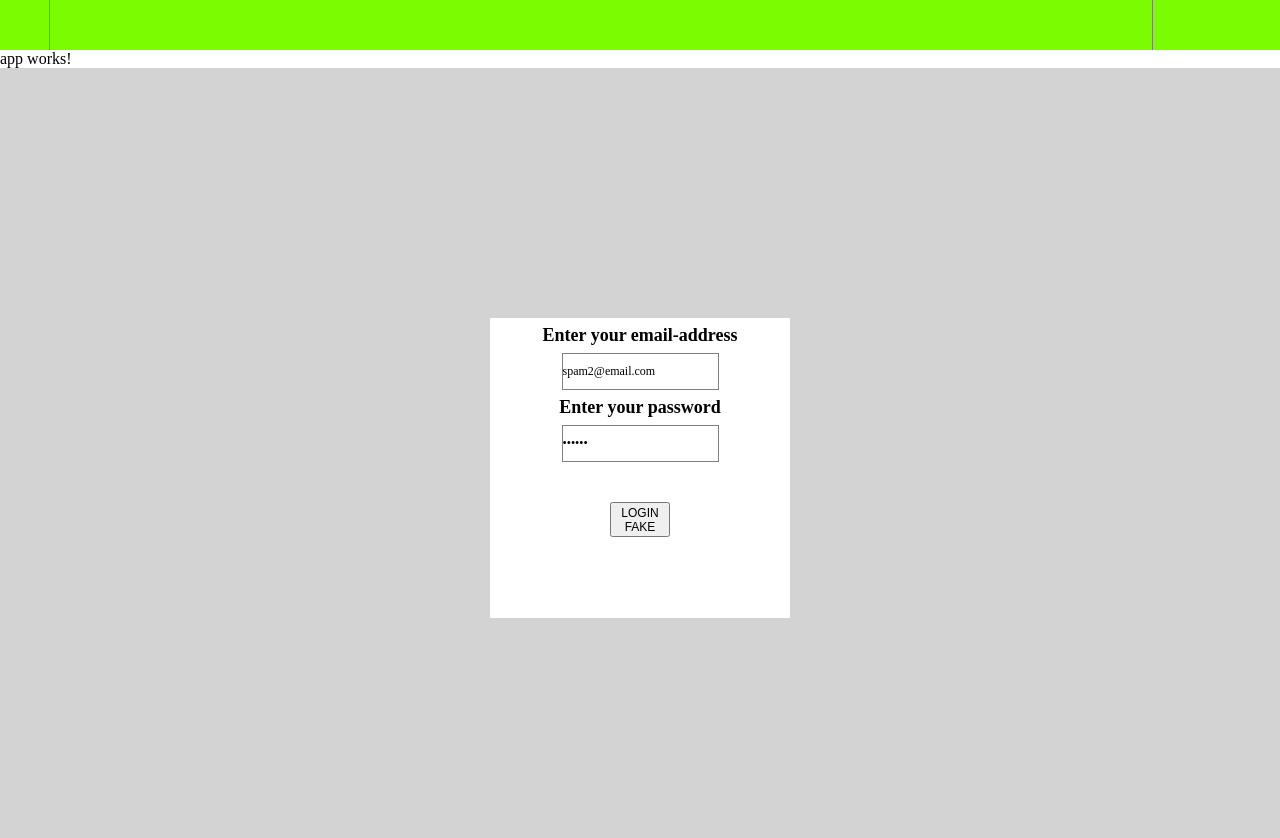
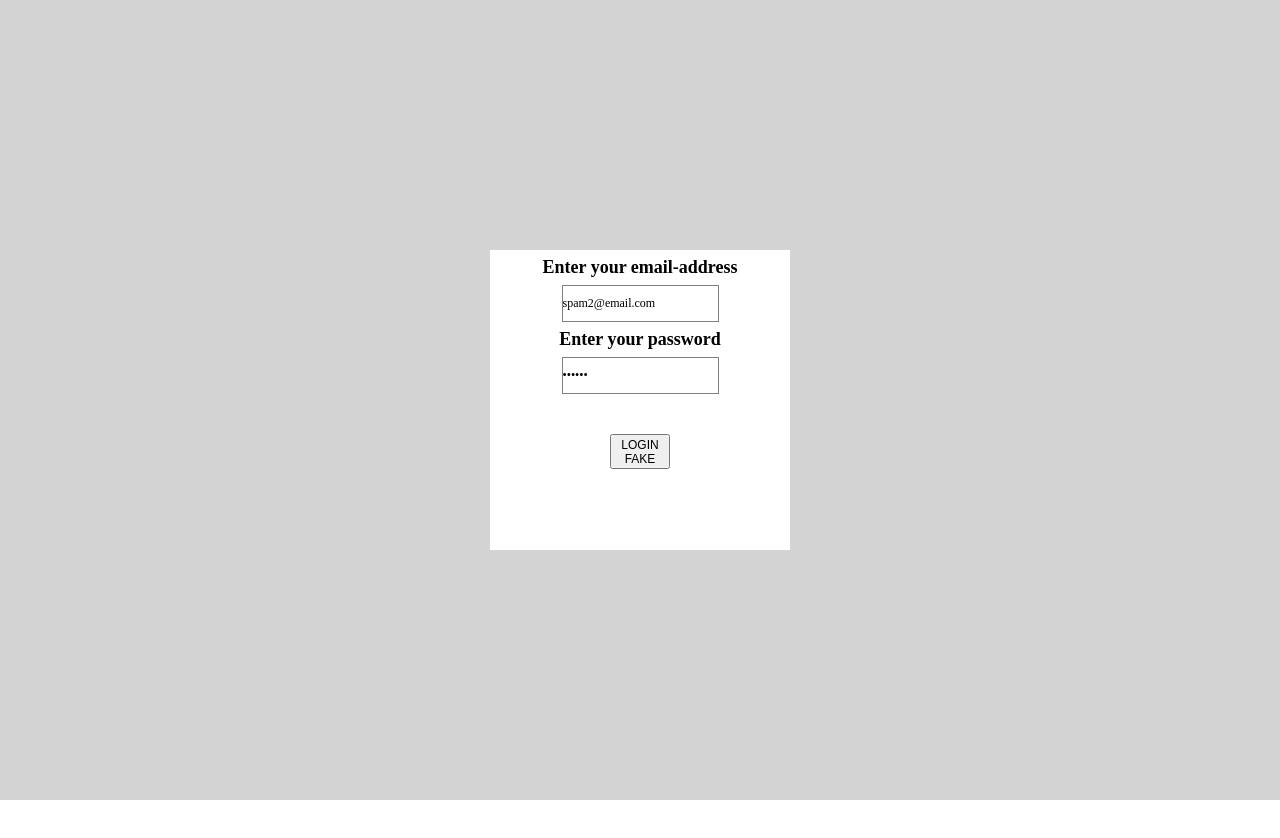
Before and after one commit to BeVC/ThePantry, an Angular app: page /login in a window 1280 px wide. Shown: the top 838 px of the page. After the commit the page ends 800 px from the top, so only its background shows below. Built offline with nearby package versions, Linux system fonts and the light colour scheme; what angular-in-memory-web-api would draw is missing.

Commit message:
logout now allowed basic user-dropdown (logout, profile) present some styling done

```diff
--- a/package.json
+++ b/package.json
@@ -32,7 +32,6 @@
     "angular-in-memory-web-api": "0.2.4",
     "codelyzer": "~2.0.0-beta.4",
     "jasmine-core": "~2.5.2",
-    "jasmine-spec-reporter": "~3.2.0",
     "karma": "~1.4.1",
     "karma-chrome-launcher": "~2.0.0",
     "karma-cli": "~1.0.1",
--- a/src/app/app.component.html
+++ b/src/app/app.component.html
@@ -1,4 +1,4 @@
-<app-navbar [user]="user"></app-navbar>
+<app-navbar [user]="user" [hidden]="!user"></app-navbar>
 <h1>
   {{title}}
 </h1>
--- a/src/app/app.component.ts
+++ b/src/app/app.component.ts
@@ -21,7 +21,7 @@ import { User } from "./models/user"
   encapsulation: ViewEncapsulation.None
 })
 export class AppComponent {
-  title = 'app works!';
+  title: string = 'app works!';
   loggedIn: boolean = false;
   user: User;
 
--- a/src/app/login/ui/login/login.component.scss
+++ b/src/app/login/ui/login/login.component.scss
@@ -5,6 +5,10 @@ app-login {
 
     background-color: lightgrey;
     height: 100%;
+    top: 0;
+    left: 0;
+    position: absolute;
+    width: 100%;
 
     form {
         background-color: white;
--- a/src/app/shared/ui/navbar/navbar.component.html
+++ b/src/app/shared/ui/navbar/navbar.component.html
@@ -3,6 +3,10 @@
         <i class="fa fa-home"></i>
     </div>
     <div class="user-menu">
-        {{name}}
+        <span>{{name}}</span>
+        <ul [hidden]="!user">
+            <li>Profile</li>
+            <li (click)="uiOnLogoutClicked()"><a>Logout</a></li>
+        </ul>
     </div>
 </div>
--- a/src/app/shared/ui/navbar/navbar.component.scss
+++ b/src/app/shared/ui/navbar/navbar.component.scss
@@ -4,12 +4,14 @@ app-navbar {
     .navbar {
         height: rem-calc(50);
         background: lawngreen;
+        border-bottom: 1px solid grey;
 
         .home{
             height: 100%;
             width: rem-calc(50);
             border-right: 1px solid grey;
             float:left;
+            cursor: pointer;
 
             .fa-home {
                 margin-left: rem-calc(15);
@@ -24,6 +26,15 @@ app-navbar {
             height: rem-calc(50);
             text-align: center;
             line-height: rem-calc(50);
+
+            ul{
+                list-style-type: none;
+
+                li{
+                    background: pink;
+                    cursor:pointer;
+                }
+            }
         }
     }
 }
--- a/src/app/shared/ui/navbar/navbar.component.ts
+++ b/src/app/shared/ui/navbar/navbar.component.ts
@@ -5,6 +5,9 @@ import { Router } from "@angular/router";
 
 // RXJS
 import { Subscription } from "rxjs";
+
+// BROKER
+import { UserBroker } from "../../../broker/user.service";
 
 // MODEL
 import { User } from "../../../models/user";
@@ -24,6 +27,7 @@ export class NavbarComponent implements OnInit, OnChanges {
 
   constructor(
     private router: Router,
+    private userBroker: UserBroker
   ) { }
 
   //#region Angular Events
@@ -44,7 +48,13 @@ export class NavbarComponent implements OnInit, OnChanges {
 
   //#region UI Events
   uiOnReturnToHubClicked() {
-    let path: "/hub";
+    let path:string = "/hub";
+    this.router.navigate([path]);
+  }
+
+  uiOnLogoutClicked(){
+    this.userBroker.setUser(undefined);
+    let path: string = "/login";
     this.router.navigate([path]);
   }
   //#endregion
--- a/src/index.html
+++ b/src/index.html
@@ -7,6 +7,7 @@
 
   <meta name="viewport" content="width=device-width, initial-scale=1">
   <link rel="icon" type="image/x-icon" href="favicon.ico">
+  <script src="https://use.fontawesome.com/a58cc2d861.js"></script>
 </head>
 <body>
   <app-root>Loading...</app-root>
```
